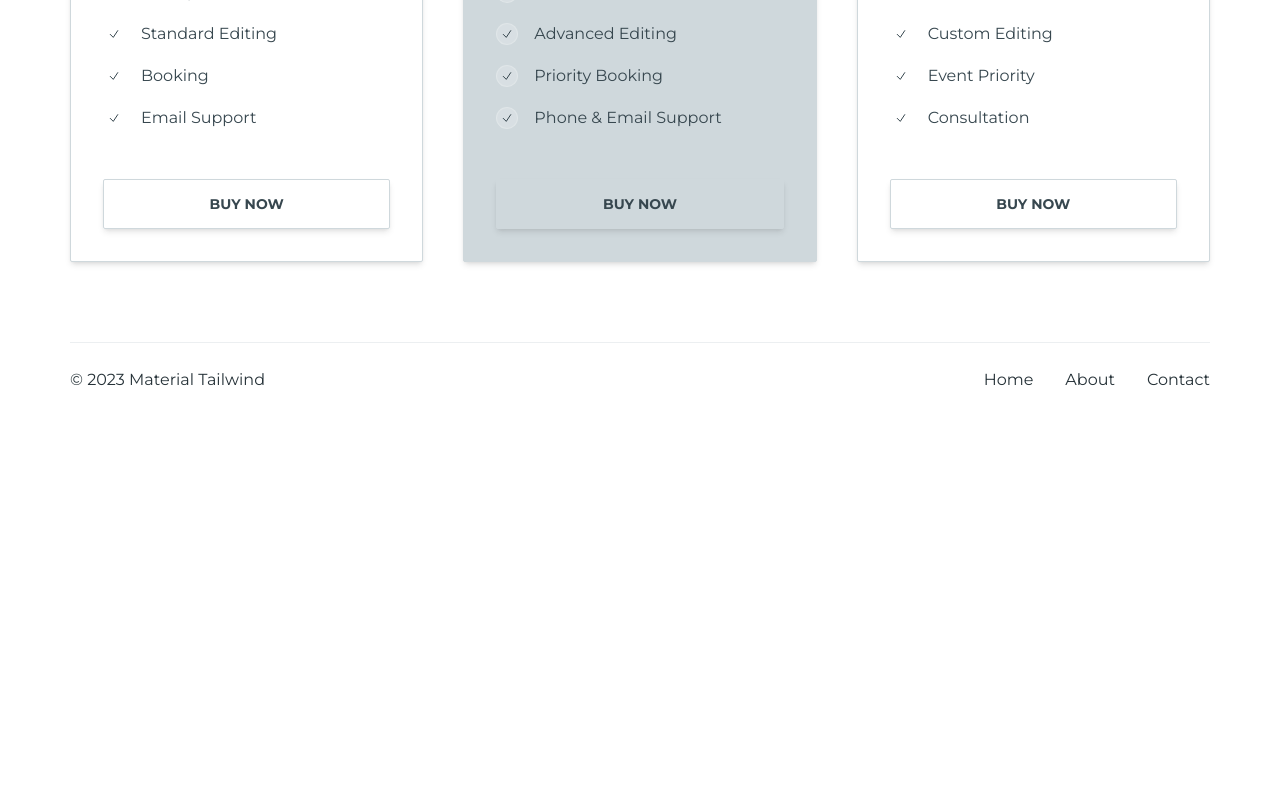
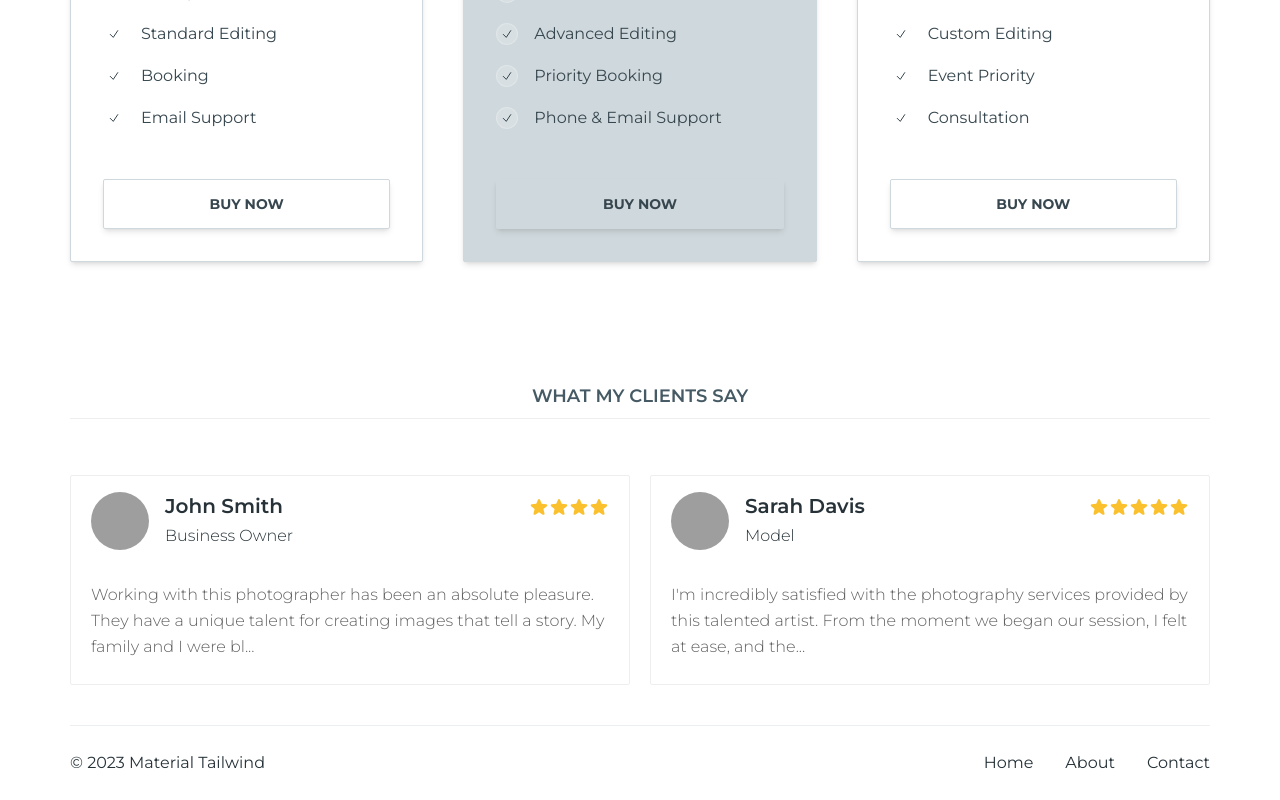
Before and after one commit to Murad501/landing-page, a React (Vite) app: page / in a window 1280 px wide. Shown: the part 1270-2070 px from the top of the page. Before the commit the page ends 1687 px from the top, so only its background shows below. Built offline with nearby package versions, Linux system fonts and the light colour scheme; grey boxes are pictures that could not be loaded.

Commit message:
[Done] testimonials section

```diff
--- a/src/App.jsx
+++ b/src/App.jsx
@@ -3,6 +3,7 @@ import { PageNavbar } from "./Sections/Navbar/Navbar";
 import Hero from "./Sections/Hero/Hero";
 import { Footer } from "./Sections/Footer/Footer";
 import Pricing from "./Sections/Pricing/Pricing";
+import WhatClientSay from "./Sections/WhatClientSay/WhatClientSay";
 
 
 export default function App() {
@@ -11,6 +12,7 @@ export default function App() {
       <PageNavbar />
       <Hero/>
       <Pricing />
+      <WhatClientSay/>
       <Footer/>
     </div>
   );
--- /dev/null
+++ b/src/Sections/WhatClientSay/ClientSayCard.jsx
@@ -0,0 +1,67 @@
+/* eslint-disable react/prop-types */
+
+import React from "react";
+import {
+  Card,
+  CardHeader,
+  CardBody,
+  Typography,
+  Avatar,
+} from "@material-tailwind/react";
+
+function StarIcon() {
+  return (
+    <svg
+      xmlns="http://www.w3.org/2000/svg"
+      viewBox="0 0 24 24"
+      fill="currentColor"
+      className="h-5 w-5 text-yellow-700"
+    >
+      <path
+        fillRule="evenodd"
+        d="M10.788 3.21c.448-1.077 1.976-1.077 2.424 0l2.082 5.007 5.404.433c1.164.093 1.636 1.545.749 2.305l-4.117 3.527 1.257 5.273c.271 1.136-.964 2.033-1.96 1.425L12 18.354 7.373 21.18c-.996.608-2.231-.29-1.96-1.425l1.257-5.273-4.117-3.527c-.887-.76-.415-2.212.749-2.305l5.404-.433 2.082-5.006z"
+        clipRule="evenodd"
+      />
+    </svg>
+  );
+}
+
+export function ClientSayCard({ testimonial }) {
+  return (
+    <Card
+      color="transparent"
+      shadow={false}
+      className="w-full border rounded-sm p-5 py-0"
+    >
+      <CardHeader
+        color="transparent"
+        floated={false}
+        shadow={false}
+        className="mx-0 flex items-center gap-4 pt-0 pb-8"
+      >
+        <Avatar
+          size="lg"
+          variant="circular"
+          src="https://images.unsplash.com/photo-1633332755192-727a05c4013d?ixlib=rb-1.2.1&ixid=MnwxMjA3fDB8MHxwaG90by1wYWdlfHx8fGVufDB8fHx8&auto=format&fit=crop&w=1480&q=80"
+          alt="tania andrew"
+        />
+        <div className="flex w-full flex-col gap-0.5">
+          <div className="flex items-center justify-between">
+            <Typography variant="h5" color="blue-gray">
+              {testimonial.name}
+            </Typography>
+            <div className="5 flex items-center gap-0">
+              {Array.from({ length: testimonial.rating }, (_, index) => (
+                <div key={index}>{<StarIcon />}</div>
+              ))}
+            </div>
+          </div>
+          <Typography color="blue-gray">{testimonial.role}</Typography>
+        </div>
+      </CardHeader>
+      <CardBody className="mb-6 p-0">
+        <Typography>{testimonial.text.length > 150 ? testimonial.text.slice(0, 150) + '...' : testimonial.text}</Typography>
+      </CardBody>
+    </Card>
+  );
+}
--- /dev/null
+++ b/src/Sections/WhatClientSay/WhatClientSay.jsx
@@ -0,0 +1,112 @@
+import { Typography } from "@material-tailwind/react";
+import React from "react";
+
+import { SwiperSlide, Swiper } from "swiper/react";
+import { Autoplay } from "swiper/modules";
+
+// Import Swiper styles
+import "swiper/css";
+import "swiper/css/pagination";
+
+// import required modules
+
+import { ClientSayCard } from "./ClientSayCard";
+
+const WhatClientSay = () => {
+  const  testimonials = [
+    {
+      name: "Alice Johnson",
+      role: "Bride",
+      image: "alice.jpg",
+      text: "I can't express how grateful I am for the stunning photos this photographer captured at my wedding. Every moment was beautifully preserved, and I will cherish these memories forever. Their attention to detail and ability to capture emotions is truly remarkable. I highly recommend their services.",
+      rating: 5,
+    },
+    {
+      name: "John Smith",
+      role: "Business Owner",
+      image: "john.jpg",
+      text: "Working with this photographer has been an absolute pleasure. They have a unique talent for creating images that tell a story. My family and I were blown away by the results. The professionalism and creativity they bring to each session are beyond compare. I would give them four thumbs up if I could!",
+      rating: 4.5,
+    },
+    {
+      name: "Sarah Davis",
+      role: "Model",
+      image: "sarah.jpg",
+      text: "I'm incredibly satisfied with the photography services provided by this talented artist. From the moment we began our session, I felt at ease, and the results were beyond my expectations. The photos were not just pictures; they were an art form. I'm a repeat client for a reason!",
+      rating: 5,
+    },
+    {
+      name: "Michael Brown",
+      role: "Event Planner",
+      image: "michael.jpg",
+      text: "The photographer's work is nothing short of brilliant. They have an eye for capturing the most exquisite moments in a way that is breathtaking. The quality of the photos is outstanding, and their dedication to their craft is evident in every shot. I couldn't be happier with the results.",
+      rating: 5,
+    },
+    {
+      name: "Emily Wilson",
+      role: "Fashion Designer",
+      image: "emily.jpg",
+      text: "My experience with this photographer was exceptional. They not only took amazing photos but also made the entire process enjoyable. Their creative direction and attention to detail are top-notch. I now have a collection of photos I'm proud to show off.",
+      rating: 4.5,
+    },
+    {
+      name: "Daniel Lee",
+      role: "Event Organizer",
+      image: "daniel.jpg",
+      text: "I am more than pleased with the photography services provided. The photos speak for themselves, showcasing an incredible level of talent. This photographer's ability to capture the essence of a moment is remarkable. Their work made my event truly special.",
+      rating: 4.5,
+    },
+    {
+      name: "Olivia Taylor",
+      role: "Art Gallery Curator",
+      image: "olivia.jpg",
+      text: "This team of photographers are true professionals. They exceeded all my expectations, and I am delighted with the results. The photos are not just pictures; they are works of art. I am extremely impressed and would not hesitate to recommend their services to anyone.",
+      rating: 5,
+    },
+  ];
+
+
+  return (
+    <section className="py-10 container mx-auto">
+      <div className="mb-14">
+        <Typography className="font-semibold uppercase text-center text-lg text-blue-gray-700 border-b pb-2 mb-3">
+          WHAT MY CLIENTS SAY
+        </Typography>
+      </div>
+      <Swiper
+        slidesPerView={3}
+        autoplay={{
+          delay: 5000,
+          disableOnInteraction: false,
+        }}
+        modules={[Autoplay]}
+        spaceBetween={20}
+        breakpoints={{
+
+          200: {
+            // width: 640,
+            slidesPerView: 1,
+          },
+
+          900: {
+            // width: 768,
+            slidesPerView: 2,
+          },
+          1300: {
+            // width: 768,
+            slidesPerView: 3,
+          },
+        }}
+        className="mySwiper"
+      >
+        {testimonials?.map((testimonial, idx) => (
+          <SwiperSlide key={idx}>
+            <ClientSayCard key={idx} testimonial={testimonial} />
+          </SwiperSlide>
+        ))}
+      </Swiper>
+    </section>
+  );
+};
+
+export default WhatClientSay;
```
